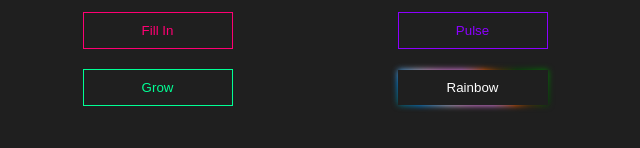
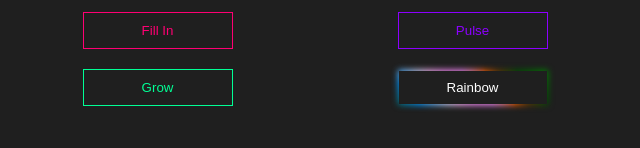
Before and after one commit to DELORD-C/Formation-HTML-CSS, a plain HTML site: page Exercices/5/index.html in a window 1280 px wide. Shown: the part 338-486 px from the top of the page, 640-1280 px from the left. Drawn offline with Linux system fonts and the light colour scheme.

Commit message:
chipotage

```diff
--- a/Exercices/5/style.css
+++ b/Exercices/5/style.css
@@ -171,10 +171,10 @@ button, button:focus, button:hover, button:active {
 .rainbow::after {
     content: '';
     position: absolute;
-    top: 0;
-    left: 0;
-    width: 100%;
-    height: 100%;
+    top: 1px;
+    left: 1px;
+    width: calc(100% - 2px);
+    height: calc(100% - 2px);
     z-index: -1;
     background-color: rgb(31, 31, 31);
     transition: 0.3s;
```
